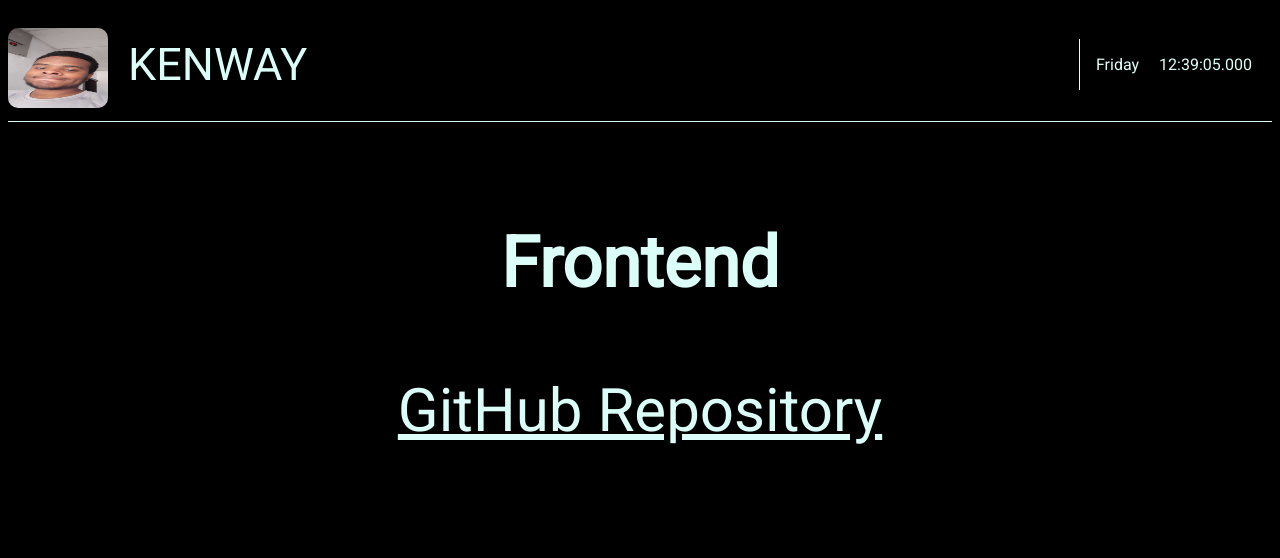
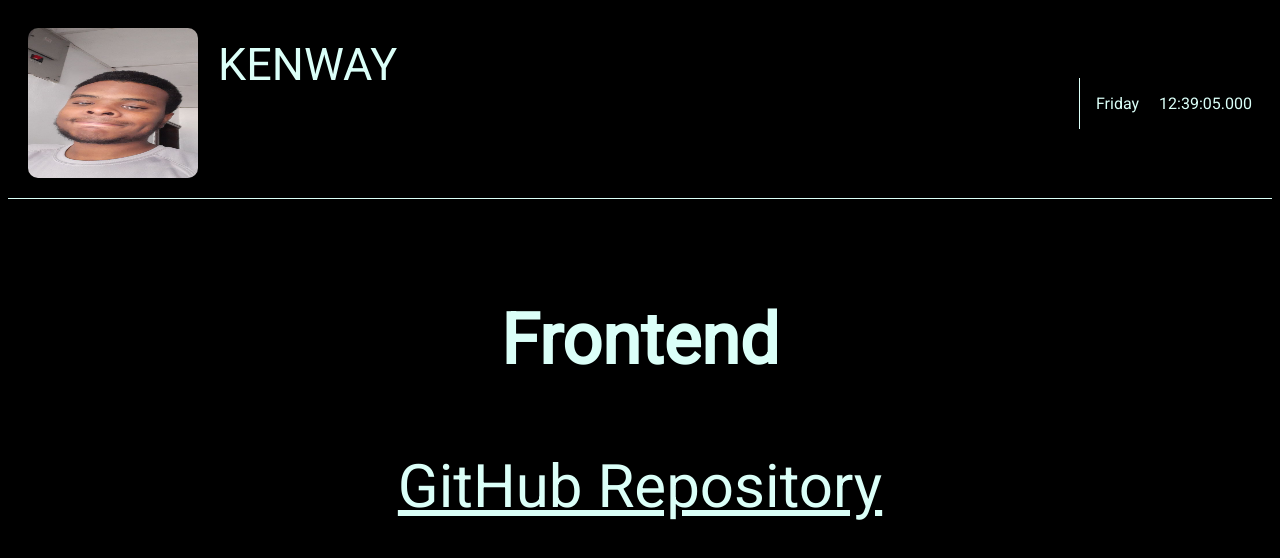
Before and after one commit to Christopher-kenway/HNGx-task1, a plain HTML site: page index.html in a window 1280 px wide. Drawn offline with Linux system fonts and the light colour scheme.

Commit message:
Update stylesheet.css

```diff
--- a/stylesheet.css
+++ b/stylesheet.css
@@ -28,9 +28,9 @@ h1, p, h3, a{
 
 .name__image img {
     display: block;
-    height: 80px;
-    width: 100px;
-    margin-right: 20px;
+    height: 150px;
+    width: 170px;
+    margin:  20px 20px;
     border-radius: 10px;
     margin-top: 20px;
 }
```
